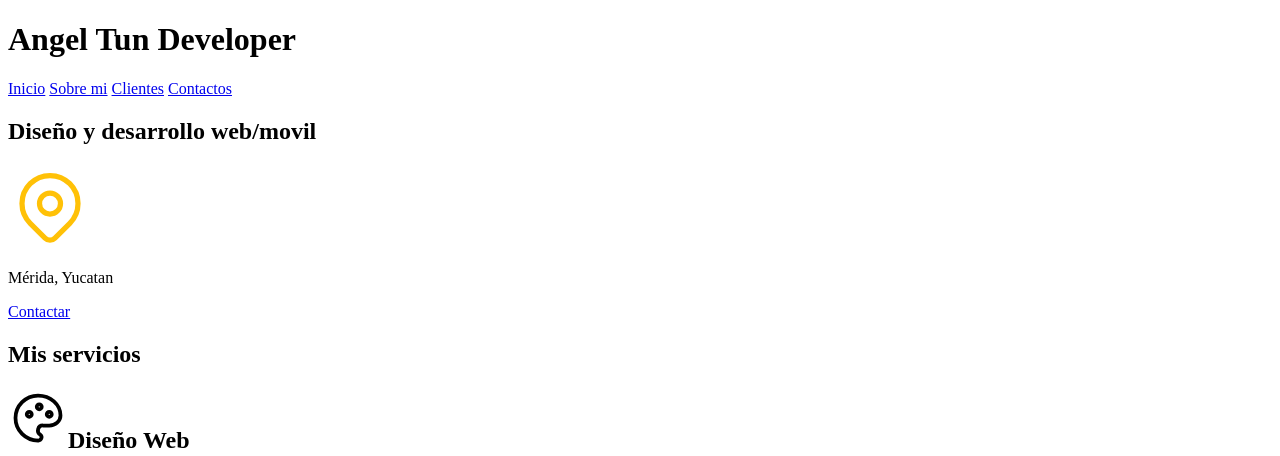
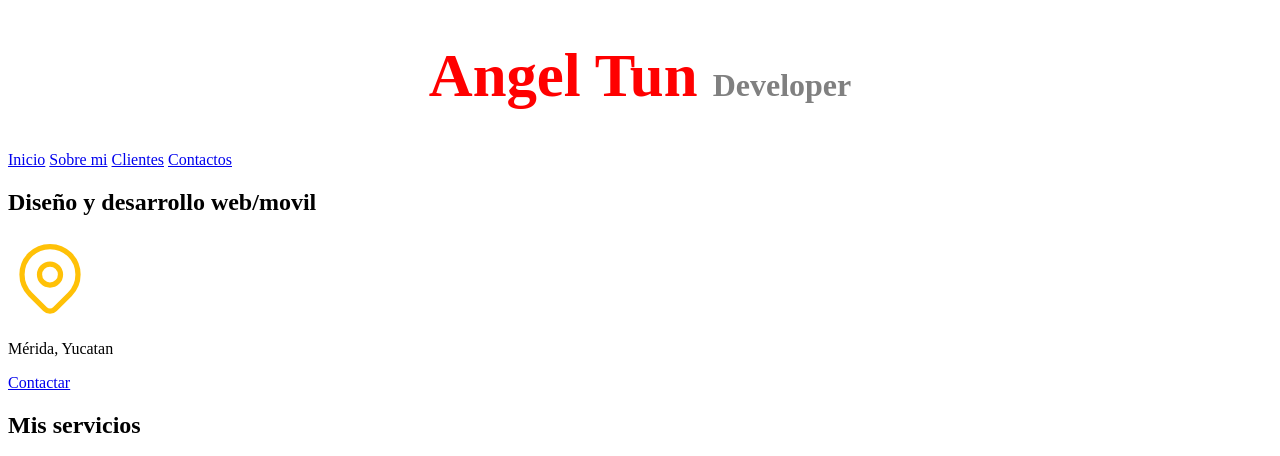
Before and after one commit to AngelTun/Developer-web, a plain HTML site: page index.html in a window 1280 px wide. Shown: the top 456 px of the page. Drawn offline with Linux system fonts and the light colour scheme.

Commit message:
se añadio el inicio de la hoja de estilos

```diff
--- /dev/null
+++ b/CSS/styles.css
@@ -0,0 +1,22 @@
+html
+{
+    font-size: 100%;
+}
+
+body
+{
+    font-size: 16px;
+}
+
+.titulo
+{
+    text-align: center;
+    font-size: 3.8rem;
+    color:red ;
+}
+
+.titulo span
+{
+    font-size: 2rem;
+    color: grey;
+}
--- a/index.html
+++ b/index.html
@@ -3,11 +3,13 @@
 <head>
     <meta charset="UTF-8">
     <meta name="viewport" content="width=device-width, initial-scale=1.0">
+    <link rel="preload" href="css/styles.css" as="style">
+    <link rel="stylesheet" href="css/styles.css">
     <title>Document</title>
 </head>
 <body>
 <header>
-    <h1>Angel Tun Developer</h1>
+    <h1 class="titulo">Angel Tun <span>Developer</span></h1>
 </header>
 
 <nav>
```
